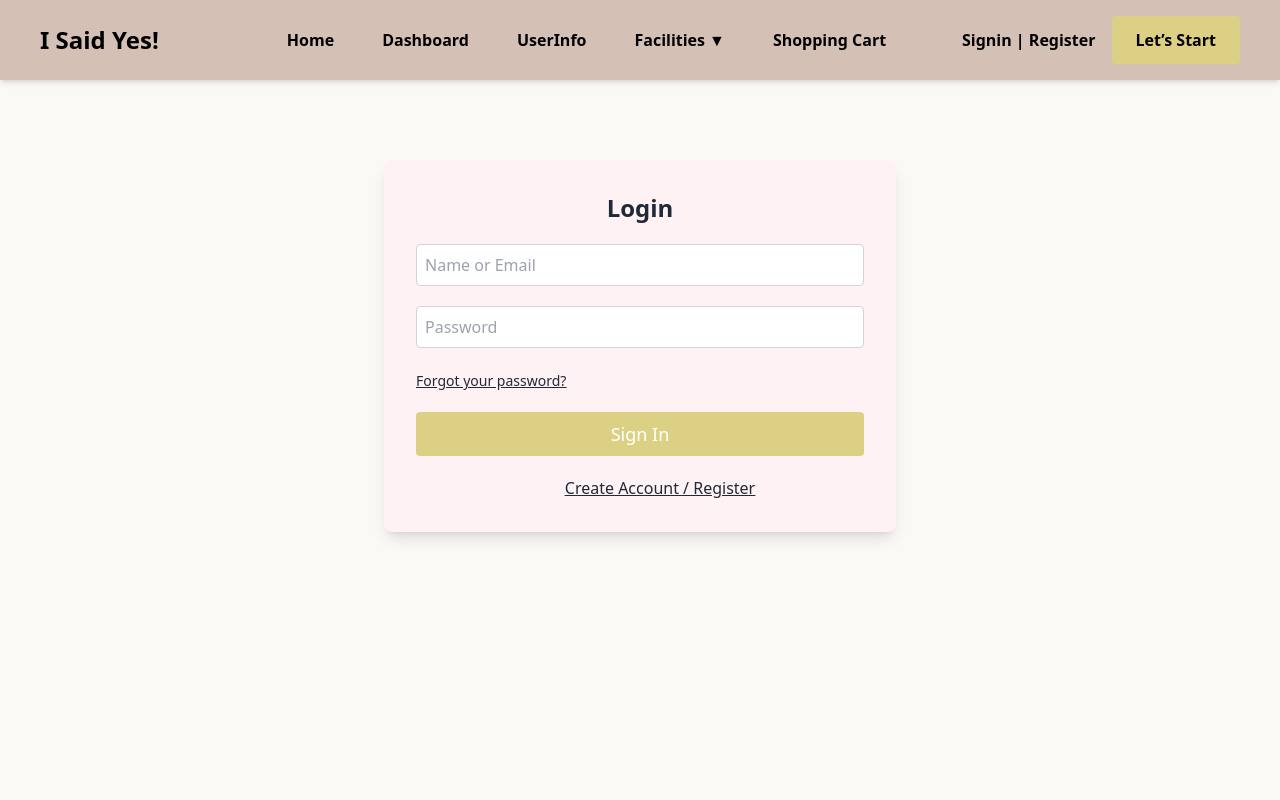
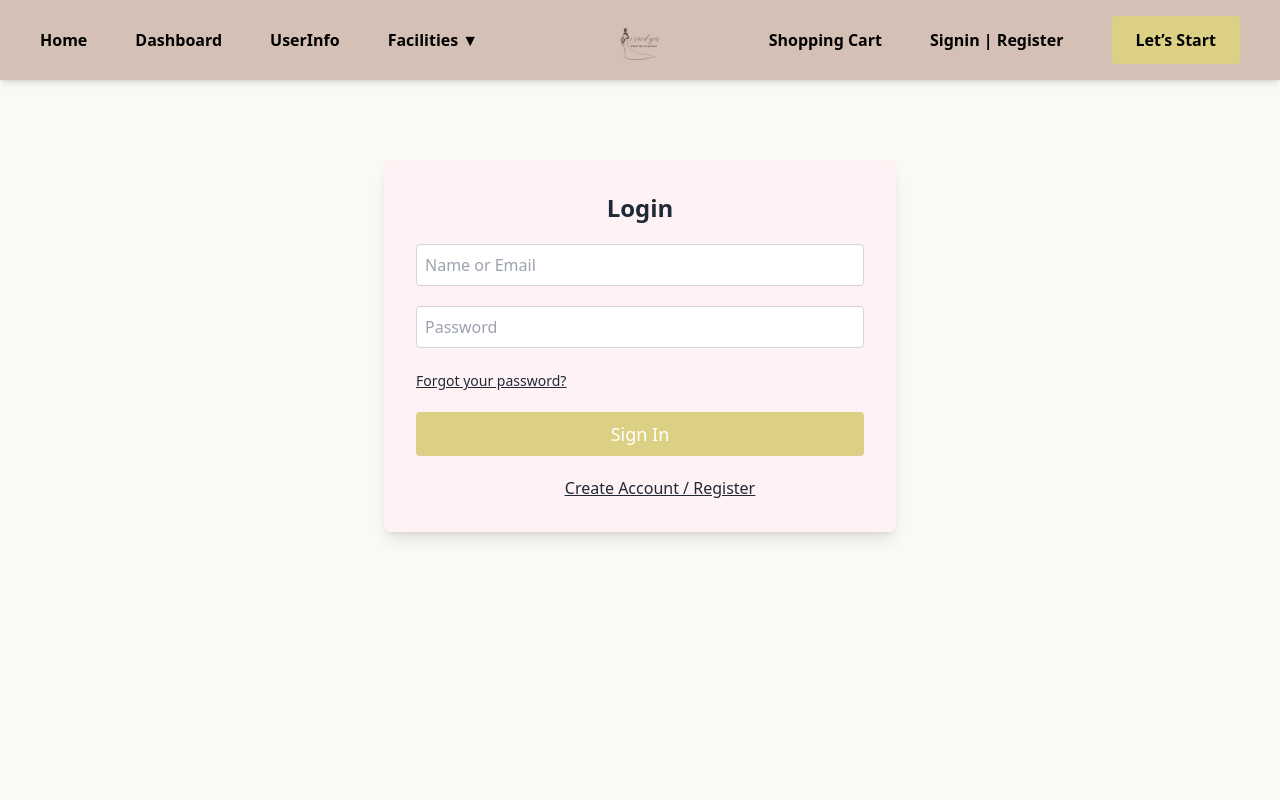
Before and after one commit to ZahraR85/Wedding-Planner, a React (Vite) app in the folder frontend/: page /signin in a window 1280 px wide. Shown: the top 800 px of the page. Built offline with nearby package versions, Linux system fonts and the light colour scheme.

Commit message:
navbar and photography css

```diff
--- a/frontend/src/components/Navbar.jsx
+++ b/frontend/src/components/Navbar.jsx
@@ -1,6 +1,7 @@
 import { Link, useLocation } from 'react-router-dom';
 import { useAppContext } from '../context/AppContext';
 import SignOut from '../Auth/SignOut';
+import logo from '../images/logo7.jpg';
 
 const Navbar = () => {
   const { isDropdownOpen, setDropdownOpen, isAuthenticated } = useAppContext();
@@ -21,8 +22,8 @@ const Navbar = () => {
           isHomepage ? '' : 'text-black'
         }`}
       >
+        {/* Left side: Links */}
         <ul className="flex font-bold items-center space-x-12">
-          <li className="text-2xl font-bold mr-20">I Said Yes!</li>
           <li>
             <Link to="/" className="hover:underline">
               Home
@@ -50,7 +51,7 @@ const Navbar = () => {
               <div className="absolute top-full left-0 w-[200px] bg-white text-black shadow-lg mt-2">
                 <ul className="flex flex-col items-start p-4 space-y-2">
                   <li className="hover:underline">
-                    <Link to="/Guests">invitation of Guests</Link>
+                    <Link to="/Guests">Invitation of Guests</Link>
                   </li>
                   <li className="hover:underline">
                     <Link to="/Venues">VenueAdmin</Link>
@@ -74,13 +75,27 @@ const Navbar = () => {
               </div>
             )}
           </li>
+        </ul>
+
+        {/* Middle: Logo */}
+        <div className="absolute left-1/2 transform -translate-x-1/2">
+          <Link to="/" className="block">
+            <img
+              src={logo} // Adjust this path if necessary
+              alt="Logo"
+              className="h-10"
+            />
+          </Link>
+        </div>
+
+        {/* Right side: Links */}
+        <ul className="flex font-bold items-center space-x-12">
           <li>
             <Link to="/cart" className="hover:underline">
               Shopping Cart
             </Link>
           </li>
-        </ul>
-        <div className="font-bold">
+          <li>
             {isAuthenticated ? (
               <SignOut />
             ) : (
@@ -88,12 +103,15 @@ const Navbar = () => {
                 Signin | Register
               </Link>
             )}
+          </li>
           {!isAuthenticated && (
-            <button className="ml-4 font-bold px-6 py-3 bg-btnLight rounded hover:bg-btnDark">
+            <li>
+              <button className="font-bold px-6 py-3 bg-btnLight rounded hover:bg-btnDark">
                 Let’s Start
               </button>
+            </li>
           )}
-        </div>
+        </ul>
       </div>
     </nav>
   );
--- a/frontend/src/pages/Photography.jsx
+++ b/frontend/src/pages/Photography.jsx
@@ -123,40 +123,44 @@ const Photography = () => {
   };
 
   return (
-    <div className="flex justify-center items-start pt-20 min-h-screen bg-customBg">
-      <div className="max-w-5xl w-3/5 p-8 bg-customBg1 shadow-lg rounded-lg space-y-5">
-        <h1 className="text-2xl font-bold m-10">Photography Services</h1>
-        <label className="flex items-center space-x-2">
-          Photography sessions (per 3 hours 300$):
+    <div className="relative min-h-screen bg-cover bg-center p-20 bg-[url('https://i.postimg.cc/TwNqd9Bm/makeup2.jpg')]">
+    {/* Overlay for controlling opacity */}
+    <div className="absolute inset-0 bg-white/50"></div>
+    <div className="relative mx-auto w-full max-w-[calc(70%-250px)] bg-opacity-80 shadow-md rounded-lg p-5 space-y-4">
+    {/*<div className="flex justify-center items-start pt-20 min-h-screen bg-customBg">*/}
+    {/*<div className="max-w-5xl w-3/5 p-8 bg-customBg1 shadow-lg rounded-lg space-y-5">*/}
+    <h1 className="text-2xl font-bold text-center text-BgFont m-10">Photography Services</h1>
+    <label className="flex items-center justify-between">
+      <span className="text-m font-bold text-BgFont">Photography sessions (per 3 hours 300$):</span>
       <input
         type="number"
         name="number"
         data-category="photography"
         value={formData.photography?.number || 0}
         onChange={handleChange}
-            className="border mx-2 p-2 rounded w-1/3"
+        className="border p-2 rounded w-1/3"
       />
     </label>
-        <label className="flex items-center space-x-2">
-          Videography sessions (per 3 hours 300$):
+    <label className="flex items-center justify-between">
+      <span className="text-m font-bold text-BgFont">Videography sessions (per 3 hours 300$):</span>
       <input
         type="number"
         name="number"
         data-category="videography"
         value={formData.videography?.number || 0}
         onChange={handleChange}
-            className="border mx-2 p-2 rounded w-1/3"
+        className="border p-2 rounded w-1/3"
       />
     </label>
-        <label className="flex items-center space-x-2">
-          Clip Construction (per 3 minutes 200$):
+    <label className="flex items-center justify-between">
+      <span className="text-m font-bold text-BgFont">Clip Construction (per 3 minutes 200$):</span>
       <input
         type="number"
         name="number"
         data-category="clipConstruction"
         value={formData.clipConstruction?.number || 0}
         onChange={handleChange}
-            className="border mx-2 p-2 rounded w-1/3"
+        className="border p-2 rounded w-1/3"
       />
     </label>
     <label className="flex items-center space-x-2">
@@ -169,27 +173,28 @@ const Photography = () => {
       />
       <span>Physical Album with 20 photos 500$</span>
     </label>
-        <label className="flex items-center space-x-2">
-          Gift Image for guests 10$ (Size 15x18):
+    <label className="flex items-center justify-between">
+      <span className="text-m font-bold text-BgFont">Gift Image for guests 10$ (Size 15x18):</span>
       <input
         type="number"
         name="number"
         data-category="giftImageSize"
         value={formData.giftImageSize?.number || 0}
         onChange={handleChange}
-            className="border mx-2 p-2 rounded w-1/3"
+        className="border p-2 rounded w-1/3"
       />
     </label>
-        <h2 className="text-lg font-bold">Total Price: ${total}</h2>
+    <h2 className="text-lg font-bold text-BgFont text-center">Total Price: ${total}</h2>
     <button
       onClick={handleSubmit}
-          className="bg-btnLight text-white hover:bg-btnDark w-full px-4 py-2 rounded"
+      className="bg-BgPinkMiddle text-white hover:bg-BgPinkDark w-full px-4 py-2 rounded"
       disabled={loading}
     >
       {loading ? "Processing..." : isEditMode ? "Update" : "Submit"}
     </button>
   </div>
 </div>
+
   );
 };
 
```
Also changed, not shown: frontend/src/images/logo7.jpg (added). Lines whose indentation alone changed are shown as unchanged.
